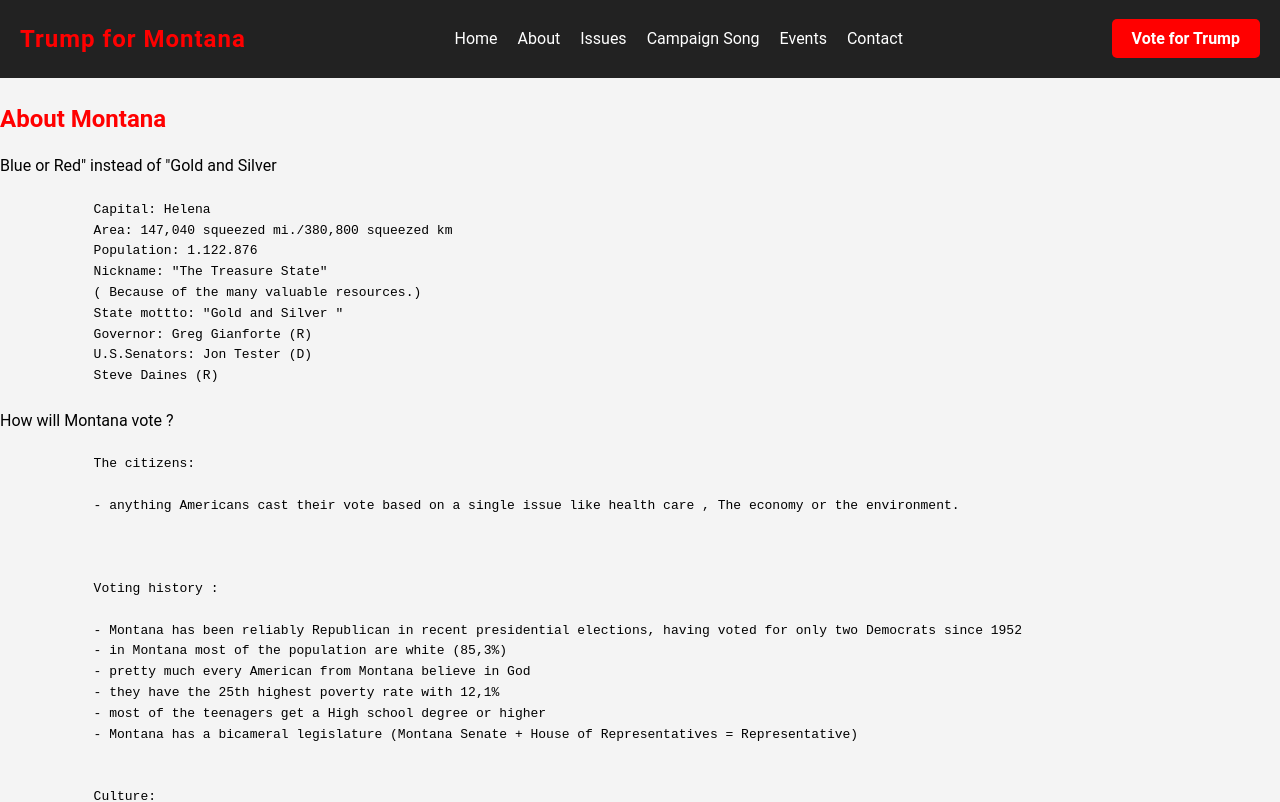
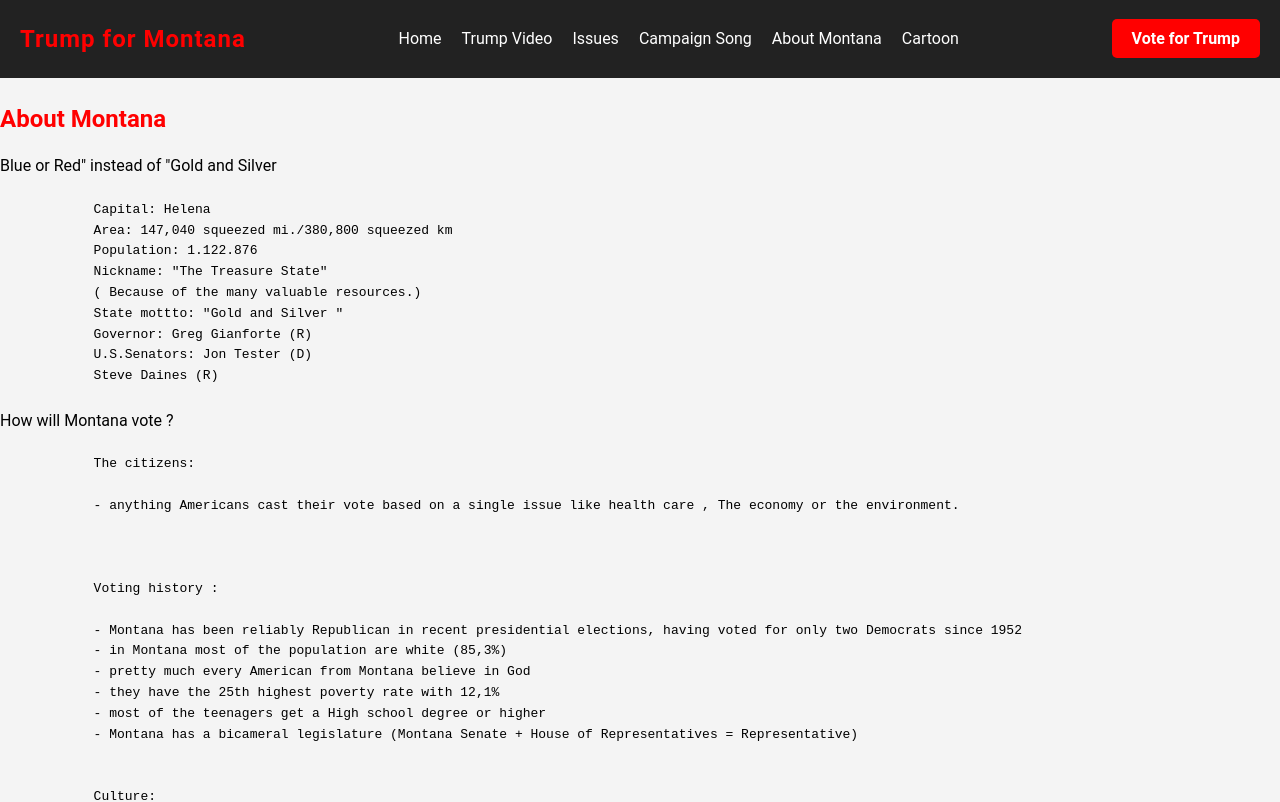
Before and after one commit to pggNF/pggnf, a plain HTML site: page about.html in a window 1280 px wide. Shown: the top 802 px of the page. Drawn offline with Linux system fonts and the light colour scheme.

Commit message:
Update about.html

```diff
--- a/about.html
+++ b/about.html
@@ -4,8 +4,8 @@
 <head>
     <meta charset="UTF-8">
     <meta name="viewport" content="width=device-width, initial-scale=1.0">
-    <title>Campaign Song - Trump for Montana</title>
-    <link rel="stylesheet" href="index.css">
+    <title>About Montana - Trump for Montana</title>
+    <link rel="stylesheet" href="index.css?v1.2">
 
     <style>
         header {
@@ -22,11 +22,11 @@
         <nav>
             <ul>
                 <li><a href="index.html">Home</a></li>
-                <li><a href="about.html">About</a></li>
+                <li><a href="edit.html">Trump Video</a></li>
                 <li><a href="issues.html">Issues</a></li>
                 <li><a href="song.html">Campaign Song</a></li>
-                <li><a href="events.html">Events</a></li>
-                <li><a href="contact.html">Contact</a></li>
+                <li><a href="events.html">About Montana</a></li>
+                <li><a href="contact.html">Cartoon</a></li>
             </ul>
         </nav>
         <div class="cta-button">
```
